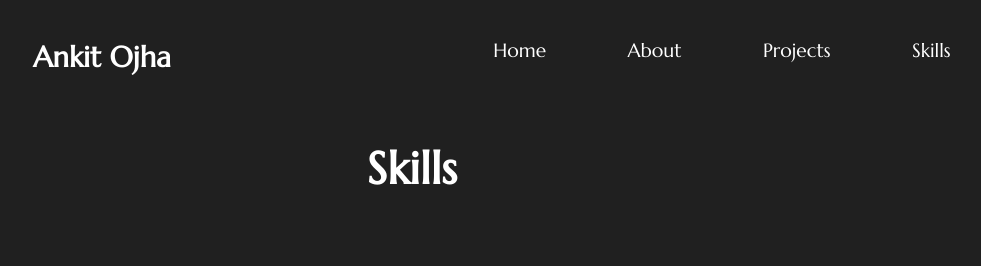
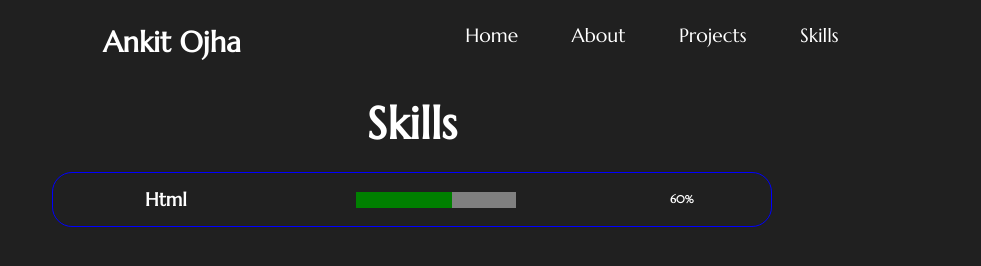
Before and after one commit to ankitojha07/dark_coders_portfolio, a plain HTML site: page pages/skills.html in a window 1280 px wide. Shown: the whole page, without its empty margins (228-1209 px from the left). Drawn offline with nearby package versions, Linux system fonts and the light colour scheme; files whose address does not match are found by name; a web font is replaced by a local one.

Commit message:
adding skkills progress

```diff
--- /dev/null
+++ b/css/skills.css
@@ -0,0 +1,23 @@
+.skills{
+    width: 45rem;
+    margin-inline: auto;
+}
+
+.skill-card{
+    margin-top: 20px;
+    display: flex;
+    justify-content: space-around;
+    align-items: center;
+    flex-wrap: nowrap;
+    flex-direction: row;
+    border: 1px solid blue;
+    border-radius: 20px;
+}
+
+.skill{
+    padding: 15px;
+}
+
+.progress{
+    color: brown;
+}
--- a/css/style.css
+++ b/css/style.css
@@ -14,11 +14,13 @@
 } */
 
 /* global designs  */
-htnl{
+html{
     overflow-x: hidden;
 }
 body{
     overflow-x: hidden;
+    width: 60rem;
+    margin-inline: auto;
 }
 *{
     background: rgb(32, 32, 32);
@@ -33,21 +35,23 @@ body{
 a{
     color: #fff;
     text-decoration: none;
-    align-items: center;
+    align-items: start;
     text-align: center;
 }
 
 .header{
-    padding: 20px;
+    padding-top: 5px;
     display: flex;
-    justify-content: space-evenly;
+    justify-content: space-between;
     align-items: center;
+    margin-inline: auto;
 }
 .logo{
     width: 100%;
     font-size: 3rem;
     font-weight: 800;
     color: #fff;
+    align-items: flex-start;
 }
 .logo:hover{
     transform: scale(1);
@@ -135,11 +139,10 @@ nav a:hover{
 .btn-connect{
     align-items: center;
     font-size: 1.3rem;
+    min-width: 100px;
     font-weight: 800;
-    width: 800px;
-    height: 45px;
-    padding: 10px;
-    margin-top: 10px;
+    margin-top: 20px;
+    padding: 20px;
     border: 2px solid #fff;
 }
 .btn-connect:hover{
@@ -171,7 +174,6 @@ nav a:hover{
     flex-direction: column;
     justify-content: center;
     align-items: center;
-    width: 50%;
     letter-spacing: 1px;
     line-height: 1.5;
     margin-top: 20px;
--- a/pages/skills.html
+++ b/pages/skills.html
@@ -18,13 +18,14 @@
       rel="stylesheet"
     />
     <link rel="stylesheet" href="../css/style.css" />
+    <link rel="stylesheet" href="../css/skills.css">
   </head>
 
   <!-- body starts here  -->
   <body>
     <header class="header">
       <div class="logo">
-        <a href="#">Ankit Ojha</a>
+        <a href="../index.html">Ankit Ojha</a>
       </div>
       <nav>
         <a href="../index.html">Home</a>
@@ -41,9 +42,13 @@
 
     <!-- skills section start here  -->
     <!-- About section start here  -->
-    <div class="section-content about">
+    <div class=" skills">
       <h1 class="title-section">Skills</h1>
-
+      <div class="skill-card">
+        <h3 class="skill">Html</h3>
+        <progress value = "60" max = "100" class="progress"></progress>
+        <h6>60%</h6>
+      </div>
     </div>
 
     <script src="./js/index.js"></script>
```
